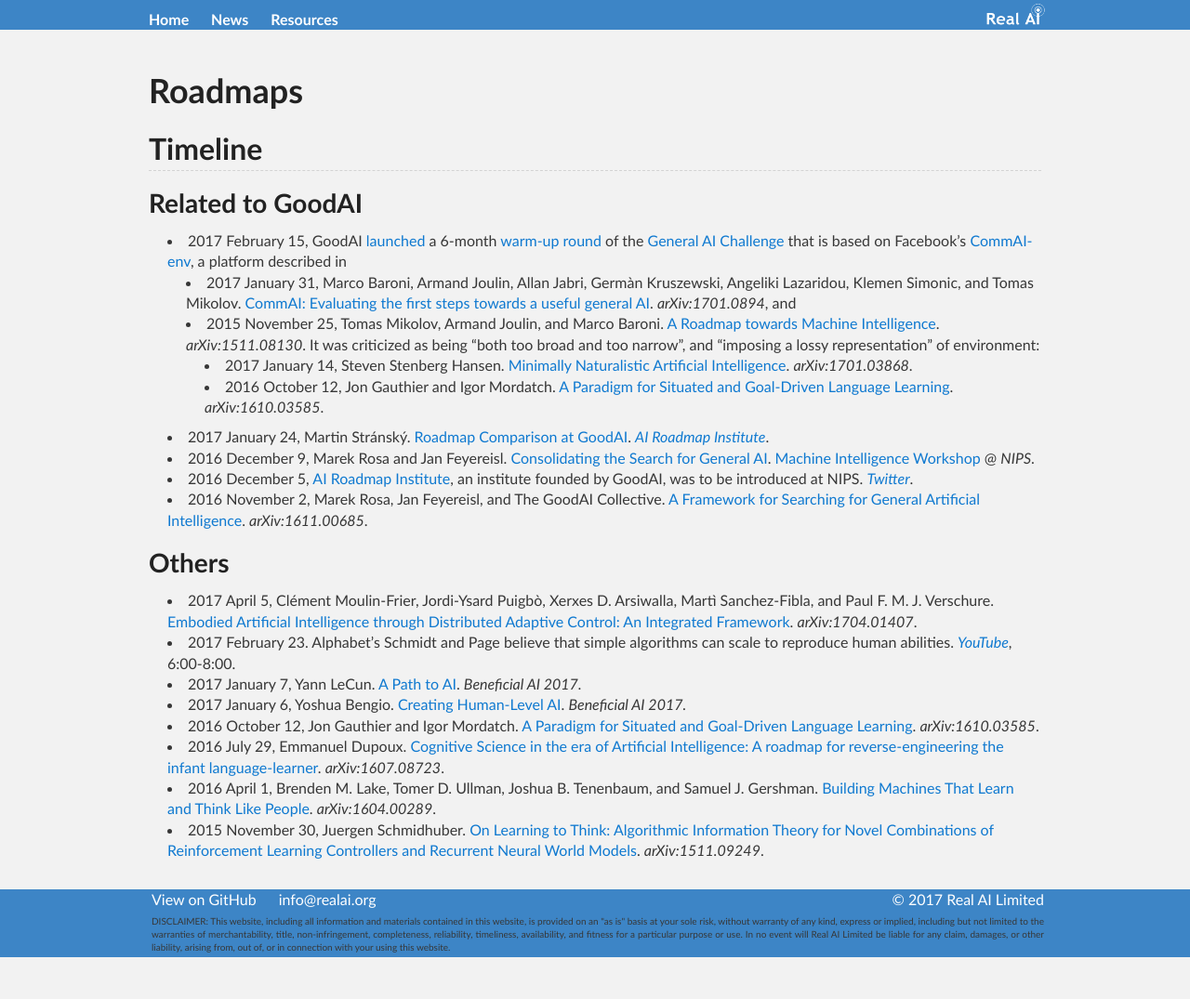
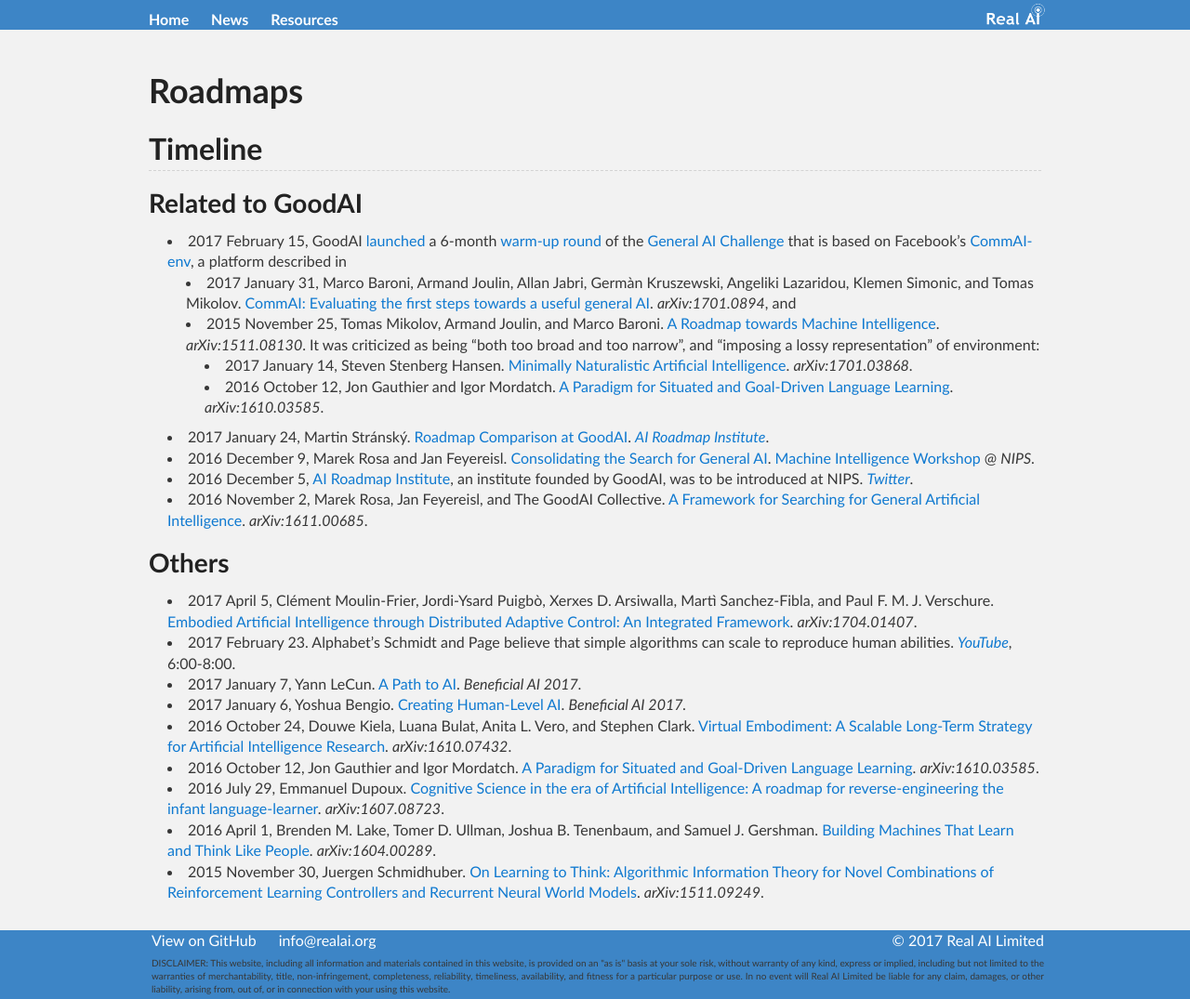
Before and after one commit to Tonywuhk/realai.org, a Jekyll site: the page built from roadmaps.md, in a window 1280 px wide. Shown: the whole page at 93% size. Built offline with Jekyll 4.4.1, drawn with Linux system fonts in a browser that asks for light colours; our own code applies the rules of GitHub Pages for plain Markdown files; comment, search, counter and statistics services are not loaded; the repository's description, which GitHub fills in, is left out; before the commit the page ends 1030 px from its top, so only the background shows below that.

Commit message:
Update roadmaps.md

```diff
--- a/roadmaps.md
+++ b/roadmaps.md
@@ -23,6 +23,7 @@
 * 2017 February 23. Alphabet's Schmidt and Page believe that simple algorithms can scale to reproduce human abilities. *[YouTube](https://www.youtube.com/watch?v=-UViiNq-dxk)*, 6:00-8:00.
 * 2017 January 7, Yann LeCun. [A Path to AI](https://futureoflife.org/wp-content/uploads/2017/01/Yann-LeCun.pdf). *Beneficial AI 2017.*
 * 2017 January 6, Yoshua Bengio. [Creating Human-Level AI](https://futureoflife.org/wp-content/uploads/2017/01/Yoshua-Bengio.pdf). *Beneficial AI 2017.*
+* 2016 October 24, Douwe Kiela, Luana Bulat, Anita L. Vero, and Stephen Clark. [Virtual Embodiment: A Scalable Long-Term Strategy for Artificial Intelligence Research](https://arxiv.org/abs/1610.07432). *arXiv:1610.07432*.
 * 2016 October 12, Jon Gauthier and Igor Mordatch. [A Paradigm for Situated and Goal-Driven Language Learning](https://arxiv.org/abs/1610.03585). *arXiv:1610.03585*.
 * 2016 July 29, Emmanuel Dupoux. [Cognitive Science in the era of Artificial Intelligence: A roadmap for reverse-engineering the infant language-learner](https://arxiv.org/abs/1607.08723). *arXiv:1607.08723*.
 * 2016 April 1, Brenden M. Lake, Tomer D. Ullman, Joshua B. Tenenbaum, and Samuel J. Gershman. [Building Machines That Learn and Think Like People](https://arxiv.org/abs/1604.00289). *arXiv:1604.00289*.
```
